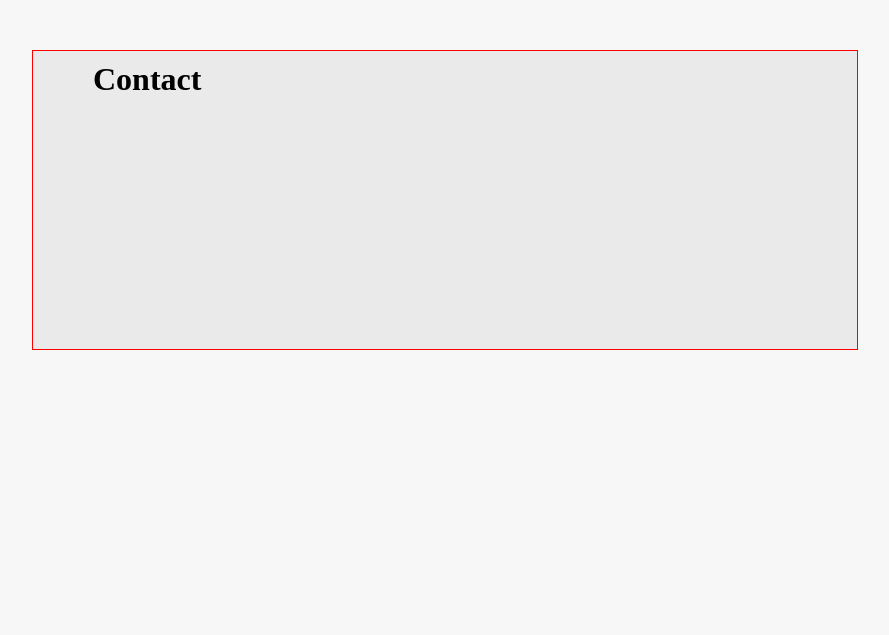
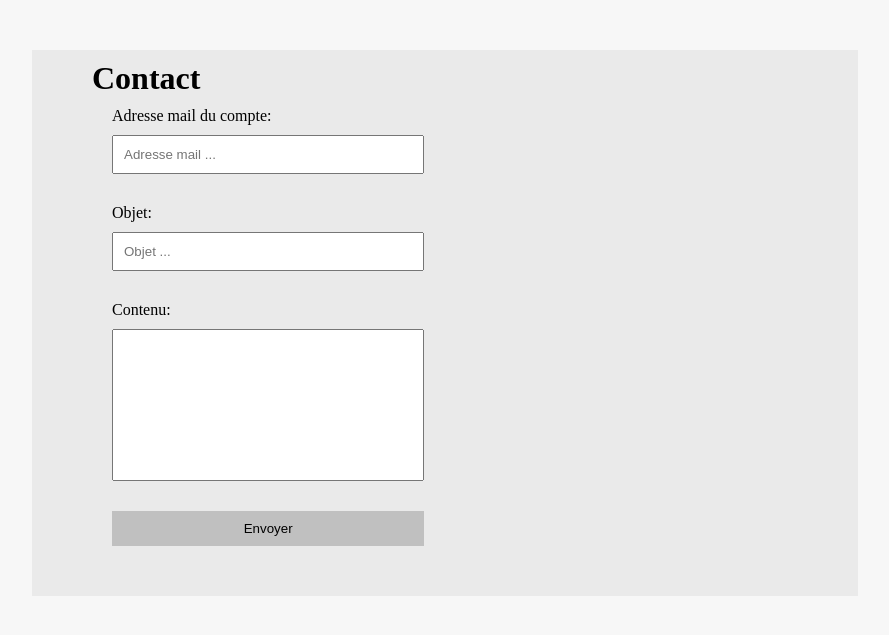
Before and after one commit to Noziho/Evaluation-blanc-forum, a PHP site: page /?c=user&a=contact in a window 1280 px wide. Shown: the part 80-715 px from the top of the page, without its empty margins (195-1084 px from the left). Run offline with PHP 8.4, Linux system fonts and the light colour scheme; style sheets or scripts are compiled from the project's sources.

Commit message:
contact page

```diff
--- a/assets/css/style.css
+++ b/assets/css/style.css
@@ -57,9 +57,40 @@ span {
 }
 
 .container > div {
-    border: 1px solid red;
     width: 70%;
     min-height: 30rem;
     background: #eaeaea;
     padding: 1rem;
 }
+
+.contact_form {
+    display: flex;
+    flex-flow: column wrap;
+    width: 80%;
+    padding: 1rem;
+}
+
+.contact_form > div {
+    display: flex;
+    width: 50%;
+    flex-flow: column wrap;
+    margin: 0 1rem 3rem 1rem;
+}
+
+.contact_form > div > label {
+    margin-bottom: 1rem;
+}
+
+input {
+    padding: 1rem;
+}
+
+textarea {
+    resize: none;
+}
+
+button {
+    padding: 1rem;
+    border: none;
+    background: #c0c0c0;
+}
--- a/assets/js/app.js
+++ b/assets/js/app.js
@@ -1,5 +1,7 @@
 import '../../assets/css/style.css';
 import anime from 'animejs/lib/anime.es.js';
+
+const contactButton = document.querySelector("#contactButton");
 
 anime({
     targets: '#homeTittle',
@@ -9,7 +11,7 @@ anime({
 });
 
 anime({
-    targets: '#test',
+    targets: '#test, .contact_form',
     translateX: ["0rem", "5rem"],
     delay: 100,
     duration: 1000,
--- a/view/user/contact.html.php
+++ b/view/user/contact.html.php
@@ -1,7 +1,25 @@
 <div class="container">
     <div>
         <h1 id="test">Contact</h1>
-        <form action="" method="post">
+        <form class="contact_form" action="/?c=user&a=contact" method="post">
+            <div>
+                <label for="email">Adresse mail du compte: </label>
+                <input type="email" name="email" id="email" placeholder="Adresse mail ...">
+            </div>
+
+            <div>
+                <label for="object">Objet: </label>
+                <input type="text" name="object" id="object" placeholder="Objet ...">
+            </div>
+
+            <div>
+                <label for="content">Contenu: </label>
+                <textarea name="content" id="content" cols="30" rows="10"></textarea>
+            </div>
+
+            <div>
+                <button id="contactButton">Envoyer</button>
+            </div>
 
         </form>
     </div>
```
